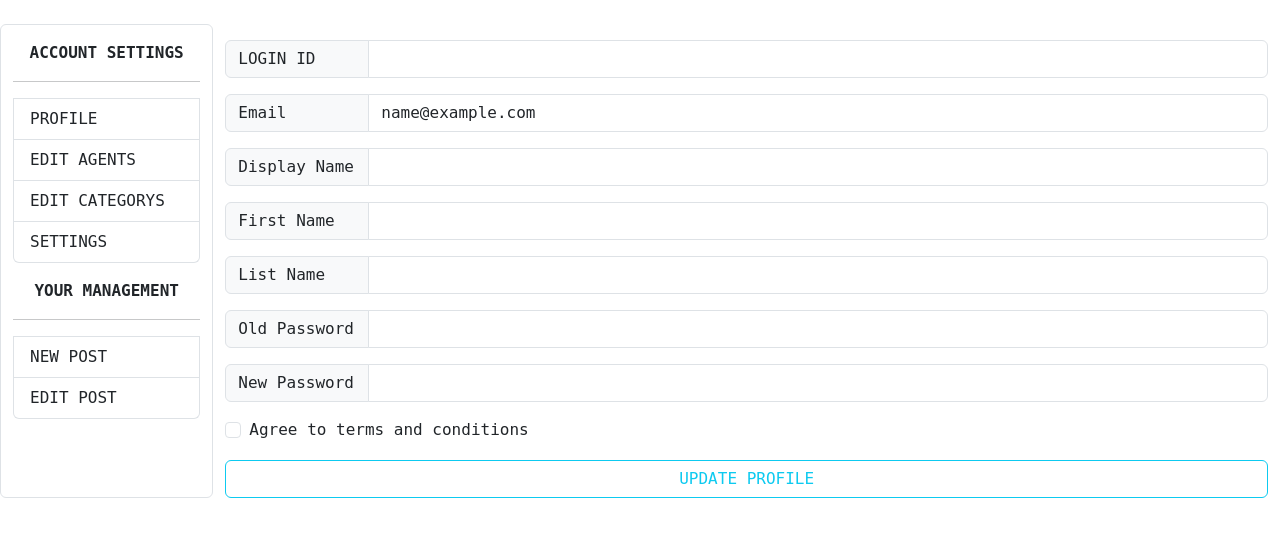
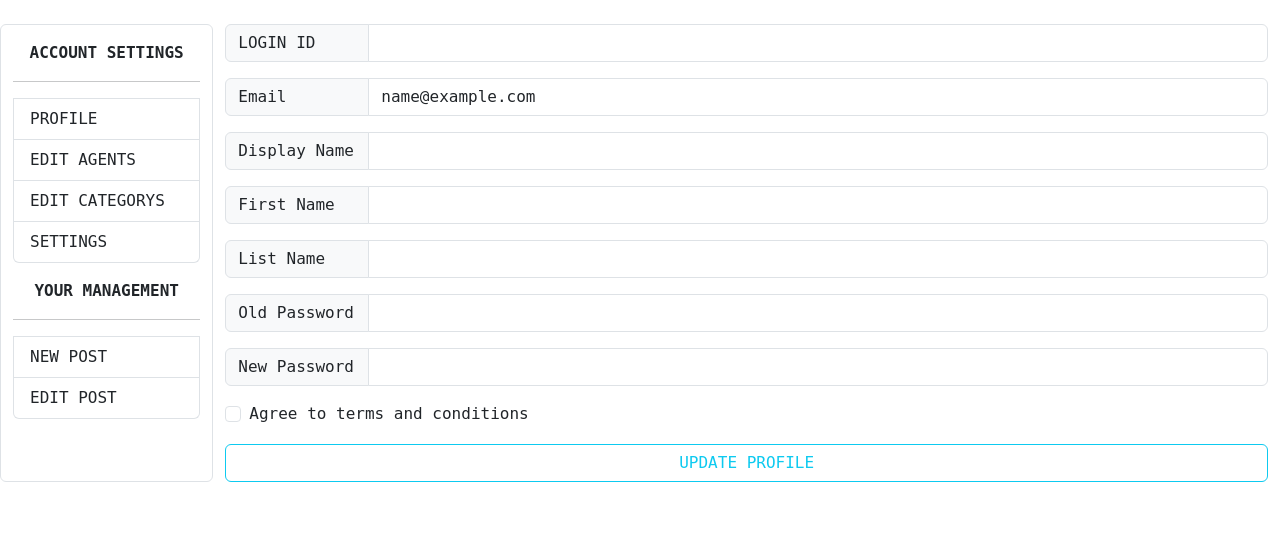
Before and after one commit to constantinedev/Flask-CMS, a Flask app: page /panel in a window 1280 px wide. Shown: the part 112-650 px from the top of the page. Run offline with Flask 3, Linux system fonts and the light colour scheme; the visitor is signed in with stand-in values (Sample User, id 1); some libraries are stand-ins or nearby versions.

Commit message:
Update profile.html

```diff
--- a/templates/admin/profile.html
+++ b/templates/admin/profile.html
@@ -1,6 +1,6 @@
 <form class="row" id="panels_forms" method="POST" action="/panel?mod=settings&act_=profileupdate" id="profile-form">
 
-	<div class="mb-3 my-3">
+	<div class="mb-3">
 		<div class="input-group" disabled>
 			<label for="loginID" class="input-group-text">LOGIN ID</label>
 			<input type="text" class="form-control" name="loginID" id="loginID" aria-describedby="inputGroupPrepend" value="{{current_user.login_id}}" readonly>
```
